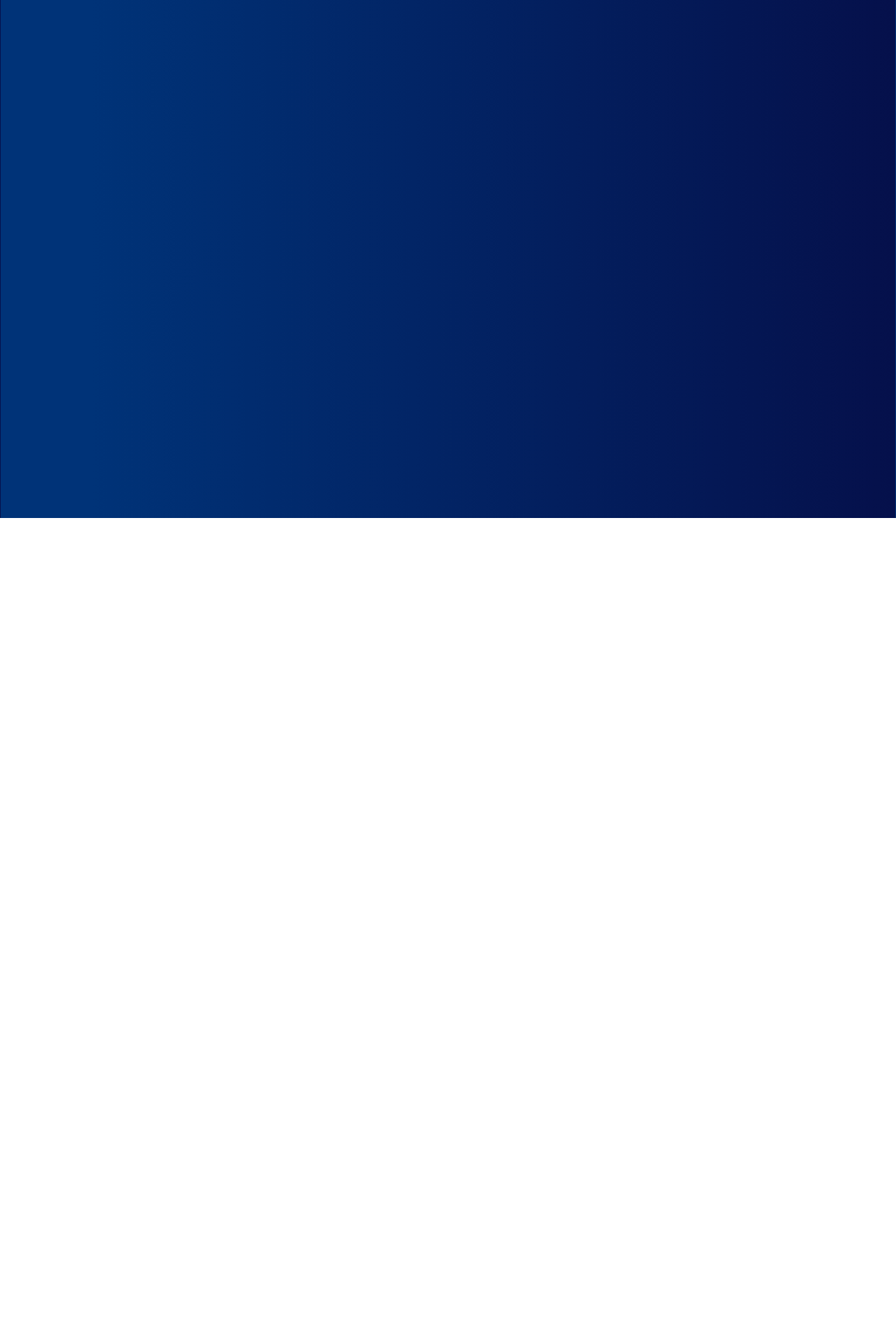
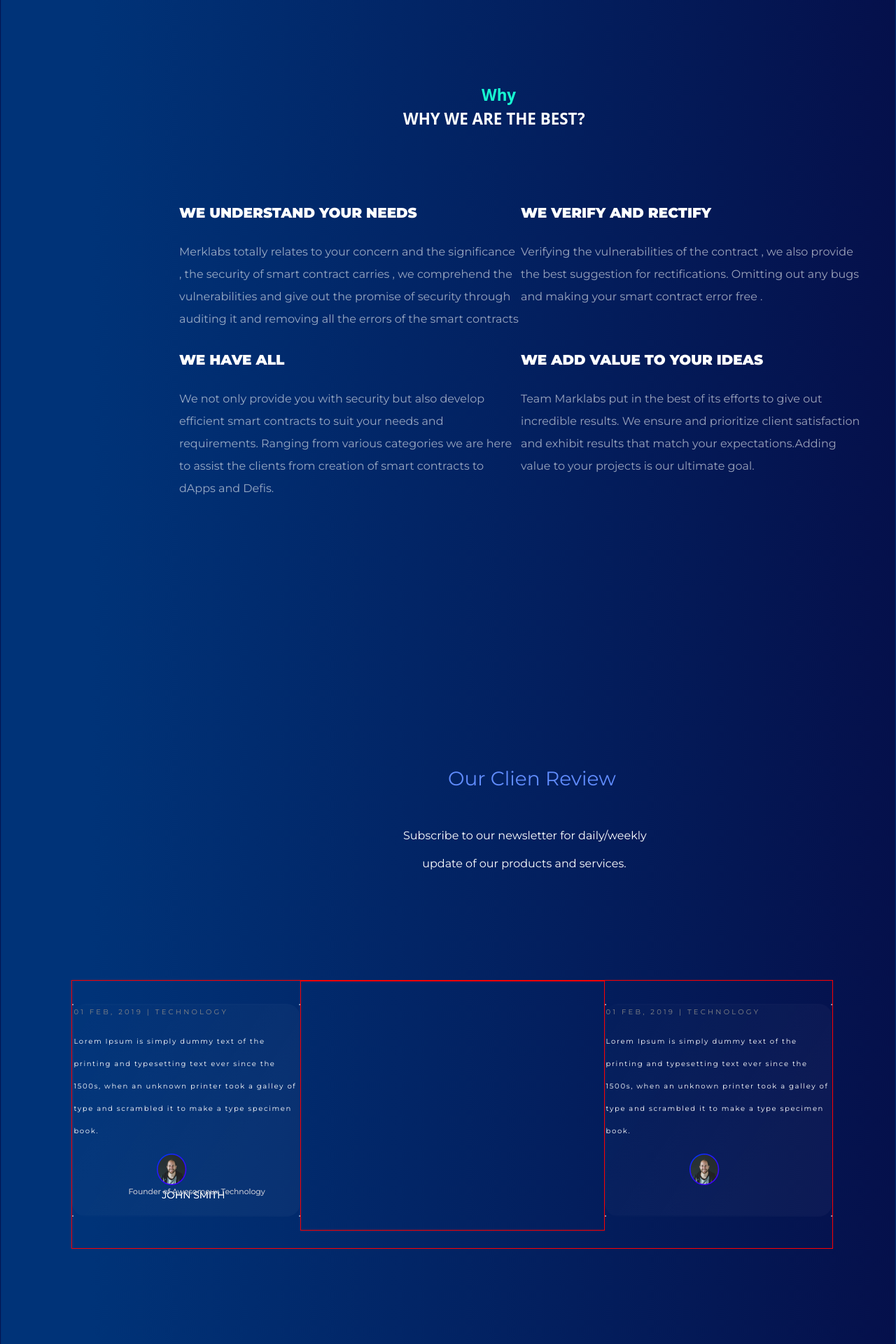
Before and after one commit to Durgesh2601/Bird_Soft_Sol._Task, a React (Create React App) app in the folder front-end-task/: page / in a window 1280 px wide. Shown: the part 4360-6280 px from the top of the page at 70% size. Before the commit the page ends 5100 px from the top, so only its background shows below. Built offline with nearby package versions, Linux system fonts and the light colour scheme.

Commit message:
reviews part done

```diff
--- a/front-end-task/public/index.html
+++ b/front-end-task/public/index.html
@@ -12,6 +12,7 @@
     <link rel="apple-touch-icon" href="%PUBLIC_URL%/logo192.png" />
     <!-- CSS only -->
     <link href="https://cdn.jsdelivr.net/npm/bootstrap@5.1.3/dist/css/bootstrap.min.css" rel="stylesheet" integrity="sha384-1BmE4kWBq78iYhFldvKuhfTAU6auU8tT94WrHftjDbrCEXSU1oBoqyl2QvZ6jIW3" crossorigin="anonymous">
+    <link href="https://fonts.googleapis.com/css?family=Montserrat:400,900" rel="stylesheet">
     <!--
       manifest.json provides metadata used when your web app is installed on a
       user's mobile device or desktop. See https://developers.google.com/web/fundamentals/web-app-manifest/
--- a/front-end-task/src/App.css
+++ b/front-end-task/src/App.css
@@ -2,5 +2,5 @@
   background: linear-gradient(90deg, #003378 10%, #05104B 100%);
   width: 100%;
   border: 1px solid transparent;
-  height: 5100px;
+  height: 7100px;
 }
--- a/front-end-task/src/components/content.jsx
+++ b/front-end-task/src/components/content.jsx
@@ -4,6 +4,7 @@ import VectorRight from "../Images/VectorRight.png";
 import btmpic from "../Images/btmpic.png";
 import toppic from "../Images/toppic.png";
 import VectorDown from "../Images/VectorDown.png";
+import reviewpic from "../Images/reviewpic.png";
 export const Content = () => {
     return (
         <div>
@@ -172,6 +173,55 @@ export const Content = () => {
                 </div>
             </div>
         </div>
+
+        <div id="whyCont">
+            <div id="whymainPara">
+                <p>Why</p>
+                <p>WHY WE ARE THE BEST?</p>
+            </div>
+            <div id="subParaswhy">
+                <div className="subParasDiv">
+                    <p>WE UNDERSTAND YOUR NEEDS</p>
+                    <p>Merklabs totally relates to your concern and the significance<br/>, the security of smart contract carries , we comprehend the<br/>vulnerabilities and give out the promise of security through<br/>auditing it and removing all the errors of the smart contracts</p>
+                </div>
+                <div className="subParasDiv">
+                <p>WE VERIFY AND RECTIFY</p>
+                    <p>Verifying the vulnerabilities of the contract , we also provide<br/>the best suggestion for rectifications. Omitting out any bugs<br/>and making your smart contract error free .</p>
+                </div>
+                <div className="subParasDiv">
+                <p>WE HAVE ALL</p>
+                    <p>We not only provide you with security but also develop<br/>efficient smart contracts to suit your needs and<br/>requirements. Ranging from various categories we are here<br/>to assist the clients from creation of smart contracts to<br/>dApps and Defis.</p>
+                </div>
+                <div className="subParasDiv">
+                <p>WE ADD VALUE TO YOUR IDEAS</p>
+                    <p>Team Marklabs put in the best of its efforts to give out<br/>incredible results. We ensure and prioritize client satisfaction<br/>and exhibit results that match your expectations.Adding<br/>value to your projects is our ultimate goal.</p>
+                </div>
+            </div>
+        </div>
+
+        <div id="ourClient">
+            <p>Our Clien Review</p>
+            <p className="ourClienPara">Subscribe to our newsletter for daily/weekly</p>
+            <p className="ourClienPara">update of our products and services.</p>
+        </div>
+
+        <div id="reviewsDiv">
+            <div className="reviewsubDiv">
+                <p>01 FEB, 2019 | TECHNOLOGY</p>
+                <p>Lorem Ipsum is simply dummy text of the printing and typesetting  text ever since the 1500s, when an unknown printer took a galley of type and scrambled it to make a type specimen book.</p>
+                <img src={reviewpic} alt="" />
+                <p>JOHN SMITH</p>
+                <p>Founder of Awesomeux Technology</p>
+            </div>
+            <div></div>
+            <div className="reviewsubDiv">
+            <p>01 FEB, 2019 | TECHNOLOGY</p>
+                <p>Lorem Ipsum is simply dummy text of the printing and typesetting  text ever since the 1500s, when an unknown printer took a galley of type and scrambled it to make a type specimen book.</p>
+                <img src={reviewpic} alt="" />
+                <p id="john">JOHN SMITH</p>
+                <p id="founder">Founder of Awesomeux Technology</p>
+            </div>
+        </div>
         </div>
     )
 }
--- a/front-end-task/src/components/styles.css
+++ b/front-end-task/src/components/styles.css
@@ -1,5 +1,5 @@
 *{
-    font-family: 'Montserrat';
+    font-family: 'Montserrat' ;
 }
 .banner{
     width: 85.063rem;
@@ -491,3 +491,167 @@
     font-size: 0.7rem;
     margin: 1% 0% 0% 3%;
 }
+#whyCont{
+    width: 61rem;
+    height: 35rem;
+    top: 280rem;
+    left: 16rem;
+    position: absolute;
+}
+#whymainPara{
+    height: 5.25rem;
+    width: 31.5rem;
+    position: absolute;
+    left: 12rem;
+}
+#whymainPara > p:nth-child(1) {
+    font-size: 1.4rem;
+    font-family: 'Noto Sans';
+    font-weight: 600;
+    line-height: 2rem;
+    color:#16FCD2;
+    position: absolute;
+    left: 15rem;
+}
+#whymainPara > p:nth-child(2) {
+    font-size: 1.4rem;
+    font-family: 'Noto Sans';
+    font-weight: 700;
+    line-height: 3rem;
+    color:white;
+    position: absolute;
+    left: 8rem;
+    top: 1.6rem;
+}
+#subParaswhy{
+    height: 75%;
+    width: 100%;
+    position: absolute;
+    top:10rem;
+    display: flex;
+    flex-wrap: wrap;
+}
+.subParasDiv{
+    width: 50%;
+    height: 48%;
+}
+.subParasDiv > p:nth-child(1) {
+    color: white;
+    font-size: 1.25rem;
+    font-family: 'Montserrat';
+    font-weight: 700;
+    line-height: 3rem;
+}
+.subParasDiv > p:nth-child(2) {
+    color: rgba(255, 255, 255, 0.6);
+    font-size: 1rem;
+    font-family: 'Montserrat';
+    font-weight: 500;
+    line-height: 2rem;
+}
+/* after */
+
+#ourClient{
+    height: 12rem;
+    width: 24rem;
+    position: absolute;
+    top: 340rem;
+    left: 35rem;
+}
+#ourClient > p:nth-child(1) {
+    color: #618DFF;
+    font-size: 1.75rem;
+    font-weight: 500;
+    line-height: 4rem;
+    position: absolute;
+    left: 5rem;
+}
+.ourClienPara{
+    color: white;
+    font-size: 1rem;
+    font-weight: 400;
+    line-height: 2.2rem;
+    position: absolute;
+    left: 1rem;
+    top: 6rem;
+    position: absolute;
+}
+#ourClient > p:nth-child(3) {
+    position: absolute;
+    top: 8.5rem;
+    left: 2.7rem;
+}
+#reviewsDiv{
+    border: 1px solid red;
+    width: 85%;
+    height: 24rem;
+    position: absolute;
+    top: 360rem;
+    left: 6.4rem;
+    display: flex;
+}
+.reviewsubDiv{
+    border: 2px solid;
+    border-image-source: linear-gradient(334.88deg, #FFFFFF -17.63%, rgba(40, 26, 200, 0) 117.63%);
+    height: 19rem;
+    width: 30%;
+    margin-top: 3%;
+    background: linear-gradient(123.64deg, rgba(255, 255, 255, 0) -22.38%, rgba(255, 255, 255, 0.0312) 70.38%);
+    border-radius: 1.25rem;
+}
+.reviewsubDiv > p:nth-child(1){
+    color:#888888;
+    font-size: 0.625rem;
+    font-weight: 400;
+    line-height: 1.25rem;
+    letter-spacing: 0.2rem;
+}
+.reviewsubDiv > p:nth-child(2){
+    color: white;
+    font-size: 0.63rem;
+    font-weight: 500;
+    line-height: 2rem;
+    letter-spacing: 0.1rem;
+}
+#reviewsDiv > div:nth-child(2) {
+    border: 1px solid red;
+    height: 22.3rem;
+    width: 40%;
+}
+.reviewsubDiv > img {
+    margin-left: 37%;
+}
+.reviewsubDiv > p:nth-child(4){
+    color: white;
+    font-size: 0.87rem;
+    font-weight: 500;
+    line-height: 1.68rem;
+    position: absolute;
+    left: 8rem;
+}
+.reviewsubDiv > p:nth-child(5){
+    color: #B6BCCC;
+    font-size: 0.68rem;
+    font-weight: 300;
+    line-height: 1.68rem;
+    position: absolute;
+    left: 5rem;
+    top: 18rem;
+}
+#john{
+    color: white;
+    font-size: 0.87rem;
+    font-weight: 500;
+    line-height: 1.68rem;
+    position: absolute;
+    right: 8rem;
+}
+#founder{
+    right: 5rem;
+    color: #B6BCCC;
+    font-size: 0.68rem;
+    font-weight: 300;
+    line-height: 1.68rem;
+    position: absolute;
+    top: 18rem;
+}
```
Also changed, not shown: front-end-task/src/Images/reviewpic.png (added).
